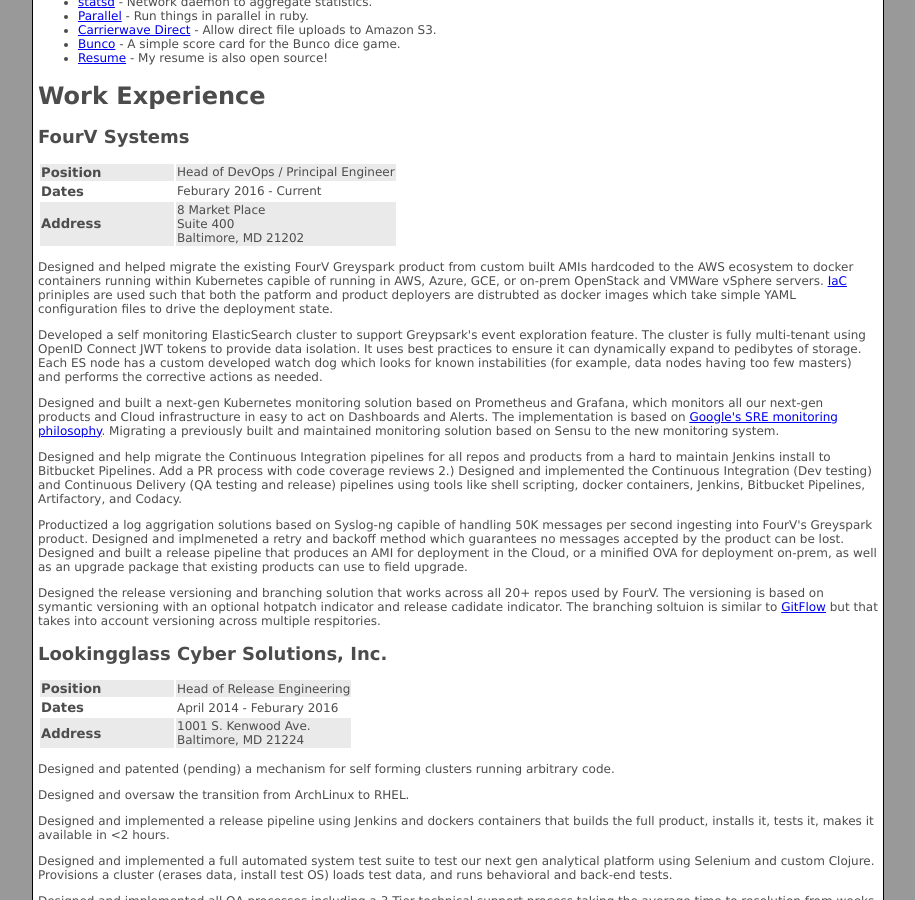
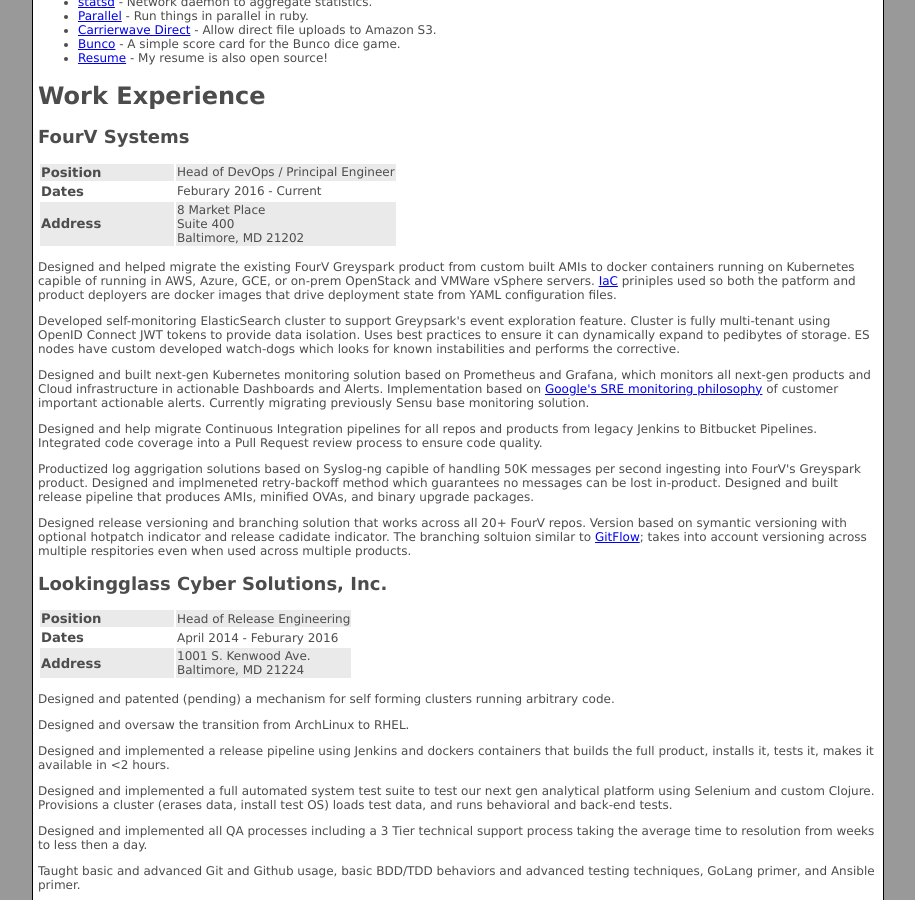
Before and after one commit to srvullupala/Resume, a Jekyll site: the page built from index.html, in a window 1280 px wide and 900 px high, scrolled down 844 px. Shown: the whole window, without its empty margins (182-1097 px from the left). Built offline with Jekyll 4.4.1, drawn with Linux system fonts in a browser that asks for light colours; Markdown is read by kramdown in place of the engine named in the settings.

Commit message:
Update FourV section.

```diff
--- a/_includes/work_fourv.html
+++ b/_includes/work_fourv.html
@@ -15,15 +15,14 @@
   </tr>
 </table>
 
-<p>Designed and helped migrate the existing FourV Greyspark product from custom built AMIs hardcoded to the AWS ecosystem to docker containers running within Kubernetes capible of running in AWS, Azure, GCE, or on-prem OpenStack and VMWare vSphere servers.  <a href="https://en.wikipedia.org/wiki/Infrastructure_as_Code">IaC</a> priniples are used such that both the patform and product deployers are distrubted as docker images which take simple YAML configuration files to drive the deployment state.</p>
+<p>Designed and helped migrate the existing FourV Greyspark product from custom built AMIs to docker containers running on Kubernetes capible of running in AWS, Azure, GCE, or on-prem OpenStack and VMWare vSphere servers.  <a href="https://en.wikipedia.org/wiki/Infrastructure_as_Code">IaC</a> priniples used so both the patform and product deployers are docker images that drive deployment state from YAML configuration files.</p>
 
-<p>Developed a self monitoring ElasticSearch cluster to support Greypsark's event exploration feature.  The cluster is fully multi-tenant using OpenID Connect JWT tokens to provide data isolation.  It uses best practices to ensure it can dynamically expand to pedibytes of storage.  Each ES node has a custom developed watch dog which looks for known instabilities (for example, data nodes having too few masters) and performs the corrective actions as needed.</p>
+<p>Developed self-monitoring ElasticSearch cluster to support Greypsark's event exploration feature.  Cluster is fully multi-tenant using OpenID Connect JWT tokens to provide data isolation.  Uses best practices to ensure it can dynamically expand to pedibytes of storage.  ES nodes have custom developed watch-dogs which looks for known instabilities and performs the corrective.</p>
 
-<p>Designed and built a next-gen Kubernetes monitoring solution based on Prometheus and Grafana, which monitors all our next-gen products and Cloud infrastructure in easy to act on Dashboards and Alerts.  The implementation is based on <a href="https://docs.google.com/document/d/199PqyG3UsyXlwieHaqbGiWVa8eMWi8zzAn0YfcApr8Q/edit#heading=h.fs3knmjt7fjy">Google's SRE monitoring philosophy</a>.  Migrating a previously built and maintained monitoring solution based on Sensu to the new monitoring system.</p>
+<p>Designed and built next-gen Kubernetes monitoring solution based on Prometheus and Grafana, which monitors all next-gen products and Cloud infrastructure in actionable Dashboards and Alerts.  Implementation based on <a href="https://docs.google.com/document/d/199PqyG3UsyXlwieHaqbGiWVa8eMWi8zzAn0YfcApr8Q/edit#heading=h.fs3knmjt7fjy">Google's SRE monitoring philosophy</a> of customer important actionable alerts.  Currently migrating previously Sensu base monitoring solution.</p>
 
-<p>Designed and help migrate the Continuous Integration pipelines for all repos and products from a hard to maintain Jenkins install to Bitbucket Pipelines.  Add a PR process with code coverage reviews
-2.)	Designed and implemented the Continuous Integration (Dev testing) and Continuous Delivery (QA testing and release) pipelines using tools like shell scripting, docker containers, Jenkins, Bitbucket Pipelines, Artifactory, and Codacy.
+<p>Designed and help migrate Continuous Integration pipelines for all repos and products from legacy Jenkins to Bitbucket Pipelines.  Integrated code coverage into a Pull Request review process to ensure code quality.</p>
 
-<p>Productized a log aggrigation solutions based on Syslog-ng capible of handling 50K messages per second ingesting into FourV's Greyspark product.  Designed and implmeneted a retry and backoff method which guarantees no messages accepted by the product can be lost.  Designed and built a release pipeline that produces an AMI for deployment in the Cloud, or a minified OVA for deployment on-prem, as well as an upgrade package that existing products can use to field upgrade.</p>
+<p>Productized log aggrigation solutions based on Syslog-ng capible of handling 50K messages per second ingesting into FourV's Greyspark product.  Designed and implmeneted retry-backoff method which guarantees no messages can be lost in-product.  Designed and built release pipeline that produces AMIs, minified OVAs, and binary upgrade packages.</p>
 
-<p>Designed the release versioning and branching solution that works across all 20+ repos used by FourV.  The versioning is based on symantic versioning with an optional hotpatch indicator and release cadidate indicator.  The branching soltuion is similar to <a href="http://nvie.com/posts/a-successful-git-branching-model/">GitFlow</a> but that takes into account versioning across multiple respitories.</p>
+<p>Designed release versioning and branching solution that works across all 20+ FourV repos.  Version based on symantic versioning with optional hotpatch indicator and release cadidate indicator.  The branching soltuion similar to <a href="http://nvie.com/posts/a-successful-git-branching-model/">GitFlow</a>; takes into account versioning across multiple respitories even when used across multiple products.</p>
```
